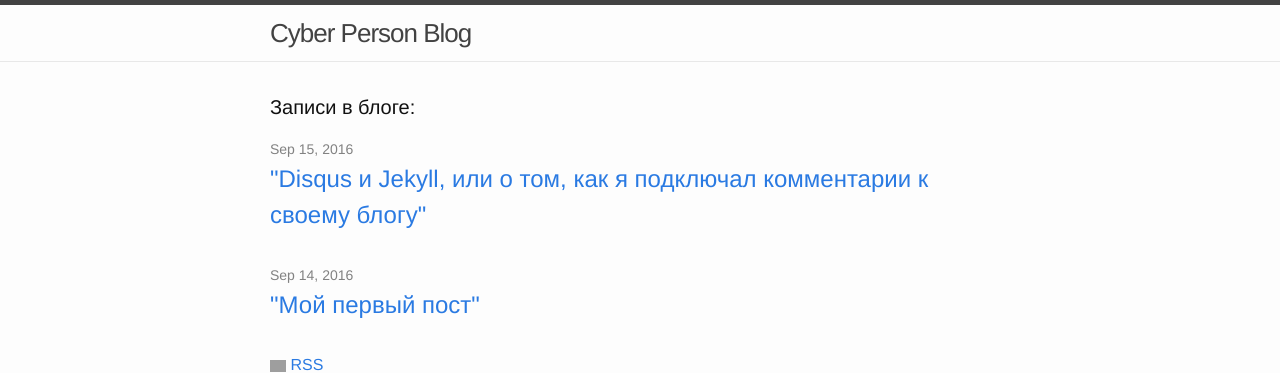
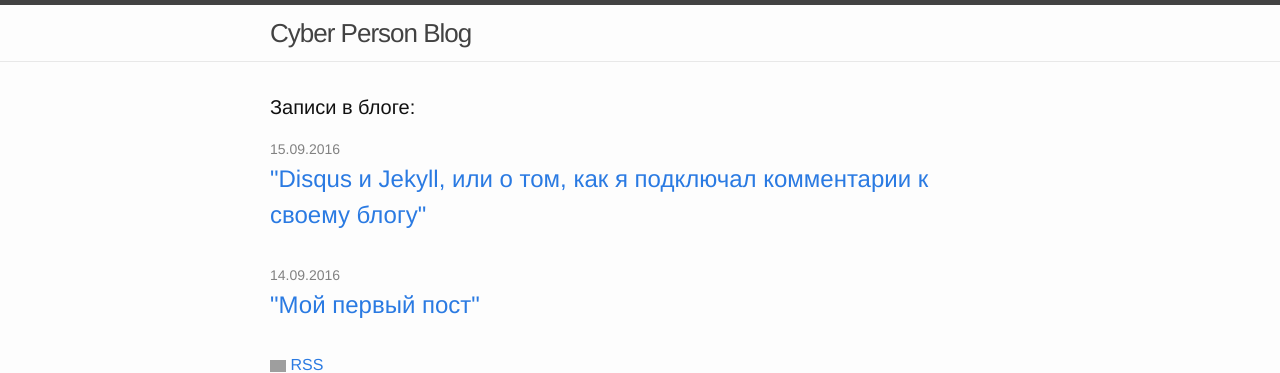
Before and after one commit to cyberperson/cyberperson.github.io, a Jekyll site: the page built from index.html, in a window 1280 px wide. Shown: the top 373 px of the page. Built offline with Jekyll 4.4.1, drawn with Linux system fonts in a browser that asks for light colours; comment, search, counter and statistics services are not loaded; grey boxes are pictures that could not be loaded.

Commit message:
Изменил формат отображения даты

```diff
--- a/_layouts/post.html
+++ b/_layouts/post.html
@@ -5,7 +5,7 @@ layout: default
 
   <header class="post-header">
     <h1 class="post-title" itemprop="name headline">{{ page.title | escape }}</h1>
-    <p class="post-meta"><time datetime="{{ page.date | date_to_xmlschema }}" itemprop="datePublished">{{ page.date | date: "%b %-d, %Y" }}</time>{% if page.author %} • <span itemprop="author" itemscope itemtype="http://schema.org/Person"><span itemprop="name">{{ page.author }}</span></span>{% endif %}</p>
+    <p class="post-meta"><time datetime="{{ page.date | date_to_xmlschema }}" itemprop="datePublished">{{ page.date | date: "%d.%m.%Y" }}</time>{% if page.author %} • <span itemprop="author" itemscope itemtype="http://schema.org/Person"><span itemprop="name">{{ page.author }}</span></span>{% endif %}</p>
   </header>
 
   <div class="post-content" itemprop="articleBody">
--- a/index.html
+++ b/index.html
@@ -9,7 +9,7 @@ layout: default
   <ul class="post-list">
     {% for post in site.posts %}
       <li>
-        <span class="post-meta">{{ post.date | date: "%b %-d, %Y" }}</span>
+        <span class="post-meta">{{ post.date | date: "%d.%m.%Y" }}</span>
 
         <h2>
           <a class="post-link" href="{{ post.url | prepend: site.baseurl }}">{{ post.title | escape }}</a>
```
